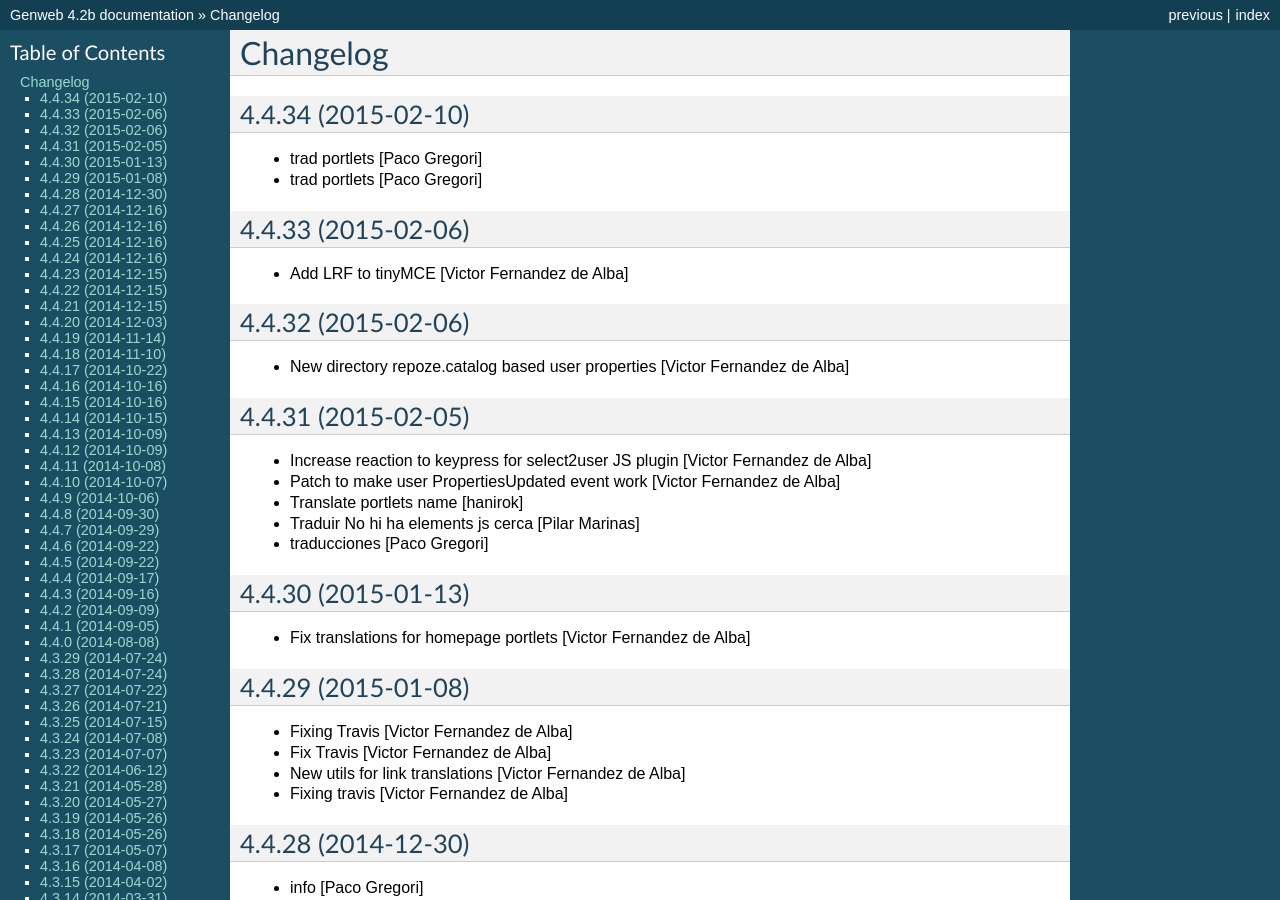
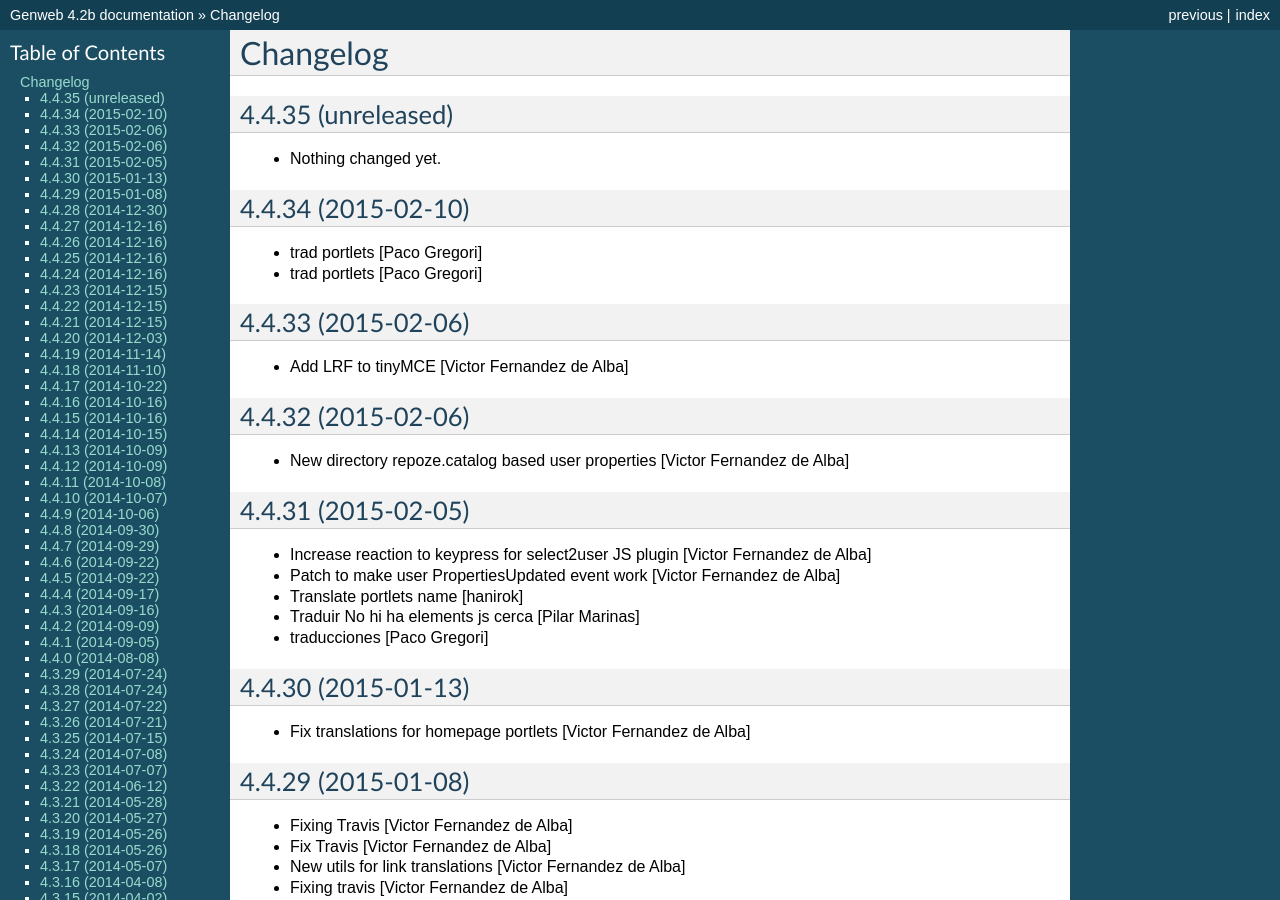
Before and after one commit to UPCnet/genweb.core, a Sphinx documentation site: the page built from docs/HISTORY.rst, in a window 1280 px wide and 900 px high. Built offline with Sphinx 7.4.7, drawn with Linux system fonts in a browser that asks for light colours.

Commit message:
Back to development: 4.4.35

```diff
--- a/docs/HISTORY.rst
+++ b/docs/HISTORY.rst
@@ -1,5 +1,11 @@
 Changelog
 =========
+
+4.4.35 (unreleased)
+-------------------
+
+- Nothing changed yet.
+
 
 4.4.34 (2015-02-10)
 -------------------
--- a/setup.py
+++ b/setup.py
@@ -1,7 +1,7 @@
 from setuptools import setup, find_packages
 import os
 
-version = '4.4.34'
+version = '4.4.35.dev0'
 
 README = open("README.rst").read()
 HISTORY = open(os.path.join("docs", "HISTORY.rst")).read()
```
